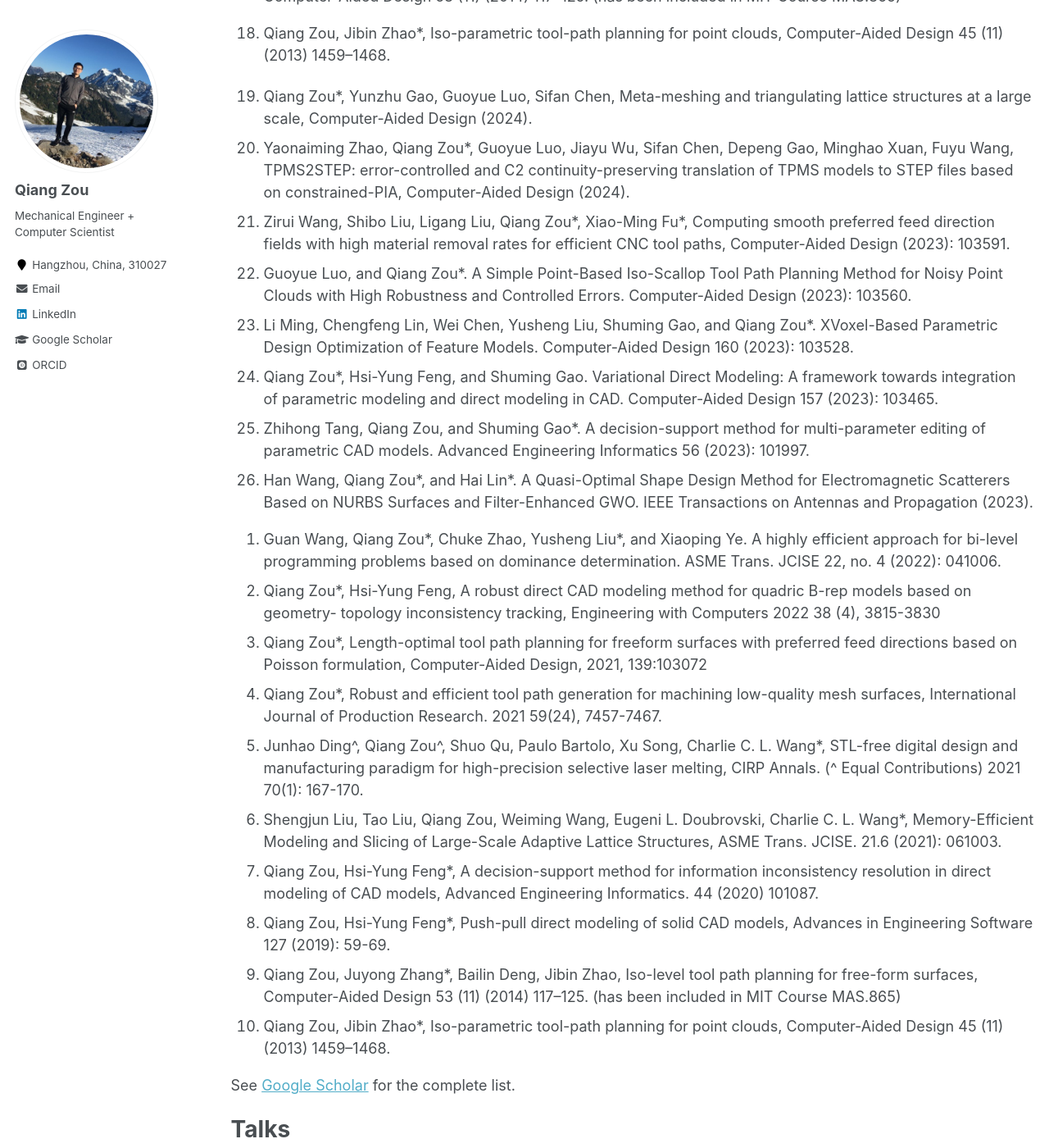
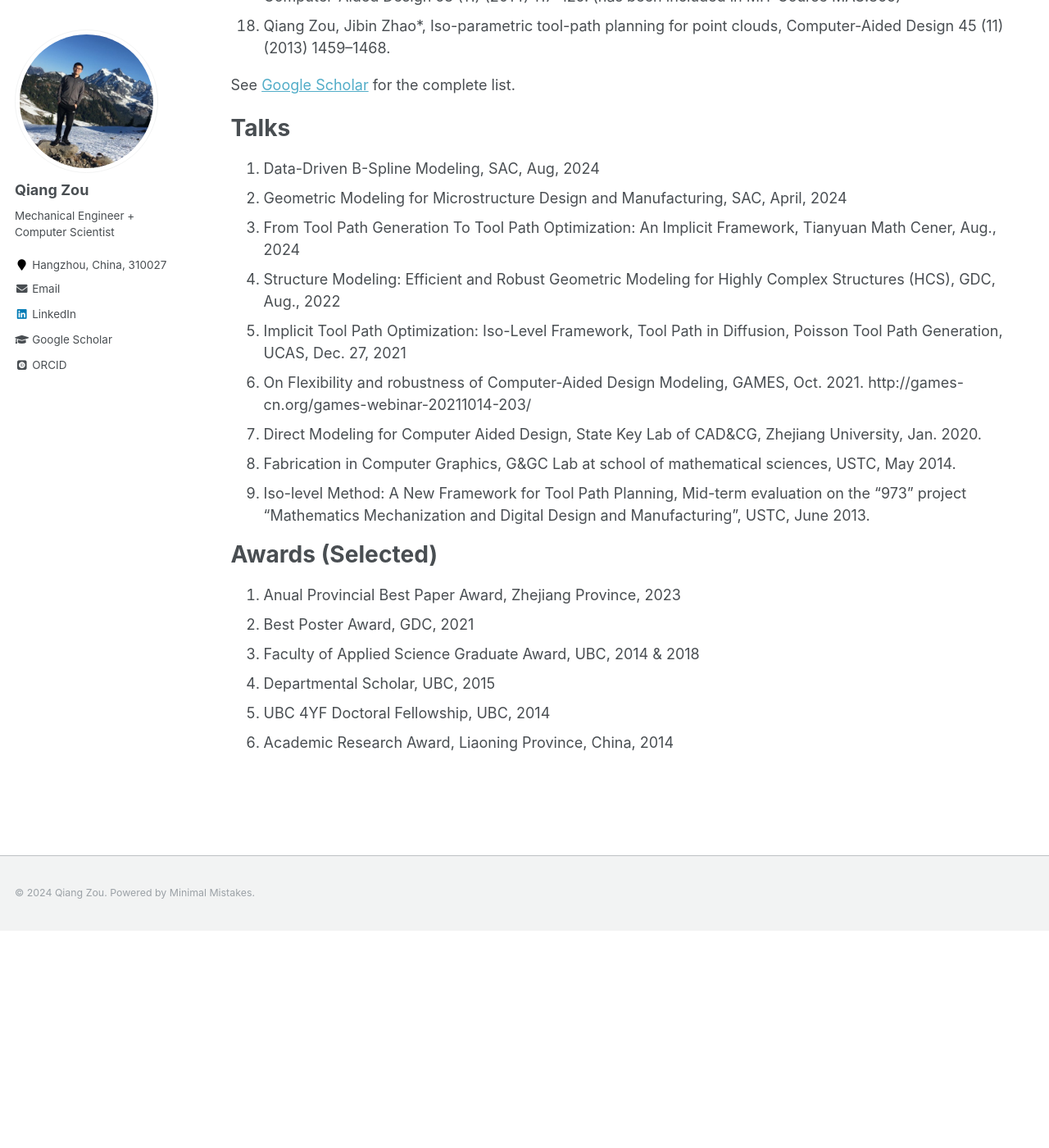
Before and after one commit to Qiang-Zou/Qiang-Zou.github.io, a Jekyll site: the page built from _pages/research.md, in a window 1280 px wide and 1400 px high, scrolled down 1319 px. Shown: the whole window at 82% size. Built offline with Jekyll 4.4.1, drawn with Linux system fonts in a browser that asks for light colours; some web fonts are replaced; after the commit the page ends 2454 px from its top, so only the background shows below that.

Commit message:
Update research.md

```diff
--- a/_pages/research.md
+++ b/_pages/research.md
@@ -14,7 +14,7 @@ Theses
 
 Publications (Selected)
 ====
-1. Qiang Zou\*, Yunzhu Gao, Guoyue Luo, Sifan Chen, Meta-meshing and triangulating lattice structures at a large scale, Computer-Aided Design (2024).
+<!-- 1. Qiang Zou\*, Yunzhu Gao, Guoyue Luo, Sifan Chen, Meta-meshing and triangulating lattice structures at a large scale, Computer-Aided Design (2024).
 1. Yaonaiming Zhao, Qiang Zou\*, Guoyue Luo, Jiayu Wu, Sifan Chen, Depeng Gao, Minghao Xuan, Fuyu Wang, TPMS2STEP: error-controlled and C2 continuity-preserving translation of TPMS models to STEP files based on constrained-PIA, Computer-Aided Design (2024).
 1. Zirui Wang, Shibo Liu, Ligang Liu, Qiang Zou\*, Xiao-Ming Fu\*, Computing smooth preferred feed direction fields with high material removal rates for efficient CNC tool paths, Computer-Aided Design (2023): 103591.
 1. Guoyue Luo, and Qiang Zou*. A Simple Point-Based Iso-Scallop Tool Path Planning Method for Noisy Point Clouds with High Robustness and Controlled Errors. Computer-Aided Design (2023): 103560.
@@ -31,8 +31,7 @@ Publications (Selected)
 1. Qiang Zou, Hsi-Yung Feng*, A decision-support method for information inconsistency resolution in direct modeling of CAD models, Advanced Engineering Informatics. 44 (2020) 101087.
 1. Qiang Zou, Hsi-Yung Feng*, Push-pull direct modeling of solid CAD models, Advances in Engineering Software 127 (2019): 59-69.
 1. Qiang Zou, Juyong Zhang*, Bailin Deng, Jibin Zhao, Iso-level tool path planning for free-form surfaces, Computer-Aided Design 53 (11) (2014) 117–125. (has been included in MIT Course MAS.865)
-1. Qiang Zou, Jibin Zhao*, Iso-parametric tool-path planning for point clouds, Computer-Aided Design 45 (11) (2013) 1459–1468.
-
+1. Qiang Zou, Jibin Zhao*, Iso-parametric tool-path planning for point clouds, Computer-Aided Design 45 (11) (2013) 1459–1468. -->
 1. Qiang Zou\*, Yunzhu Gao, Guoyue Luo, Sifan Chen, Meta-meshing and triangulating lattice structures at a large scale, Computer-Aided Design (2024).
 1. Yaonaiming Zhao, Qiang Zou\*, Guoyue Luo, Jiayu Wu, Sifan Chen, Depeng Gao, Minghao Xuan, Fuyu Wang, TPMS2STEP: error-controlled and C2 continuity-preserving translation of TPMS models to STEP files based on constrained-PIA, Computer-Aided Design (2024).
 1. Zirui Wang, Shibo Liu, Ligang Liu, Qiang Zou\*, Xiao-Ming Fu\*, Computing smooth preferred feed direction fields with high material removal rates for efficient CNC tool paths, Computer-Aided Design (2023): 103591.
@@ -44,11 +43,8 @@ Publications (Selected)
 <!-- 1. Jincheng Mei, Qiang Zou. 3D CAD: Historical Development and Trends. CCF Communications (2023):10. -->
 <!-- 1. Ziheng Bao, Wu liu, and Qiang Zou\*. Parallel Inverse Evaluation of NURBS Surfaces Based on Matrix Representation. Journal of Computer-Aided Design & Computer Graphics (2023):35. -->
 <!-- 1. Yimin Feng, Chenchu Zhou, Qiang Zou\*, Yusheng Liu\*, Jiyuan Lyu, Xinfeng Wu. A goal-based approach for modeling and simulation of different types of system-of-systems. Journal of Systems Engineering and Electronics (2023):34(3), 627-640. -->
-
 <!-- 1. Yimin Feng, Qiang Zou\*, Chenchu Zhou, Yusheng Liu\*, Qibo Peng. Ontology-Based Architecture Process of System-of-Systems: From Capability Development to Operational Modeling. Journal of Systems Engineering and Electronics (2023):13(9), 5419. -->
-
 <!-- 1. Qiang Zou*. A note on solid modeling: history, state of the art, future. Journal of Graphics, 2022, 43(6): 987-1001. -->
-
 <!-- 1. MA Hong-yu , SHEN Li-yong*, JIANG Xin , ZOU Qiang , YUAN Chun-ming. A survey of path planning and feedrate interpolation in computer numerical control. Journal of Graphics, 2022, 43(6): 967-986. -->
 1. Guan Wang, Qiang Zou\*, Chuke Zhao, Yusheng Liu\*, and Xiaoping Ye. A highly efficient approach for bi-level programming problems based on dominance determination. ASME Trans.  JCISE 22, no. 4 (2022): 041006.
 1. Qiang Zou*, Hsi-Yung Feng, A robust direct CAD modeling method for quadric B-rep models based on geometry- topology inconsistency tracking, Engineering with Computers 2022 38 (4), 3815-3830
```
